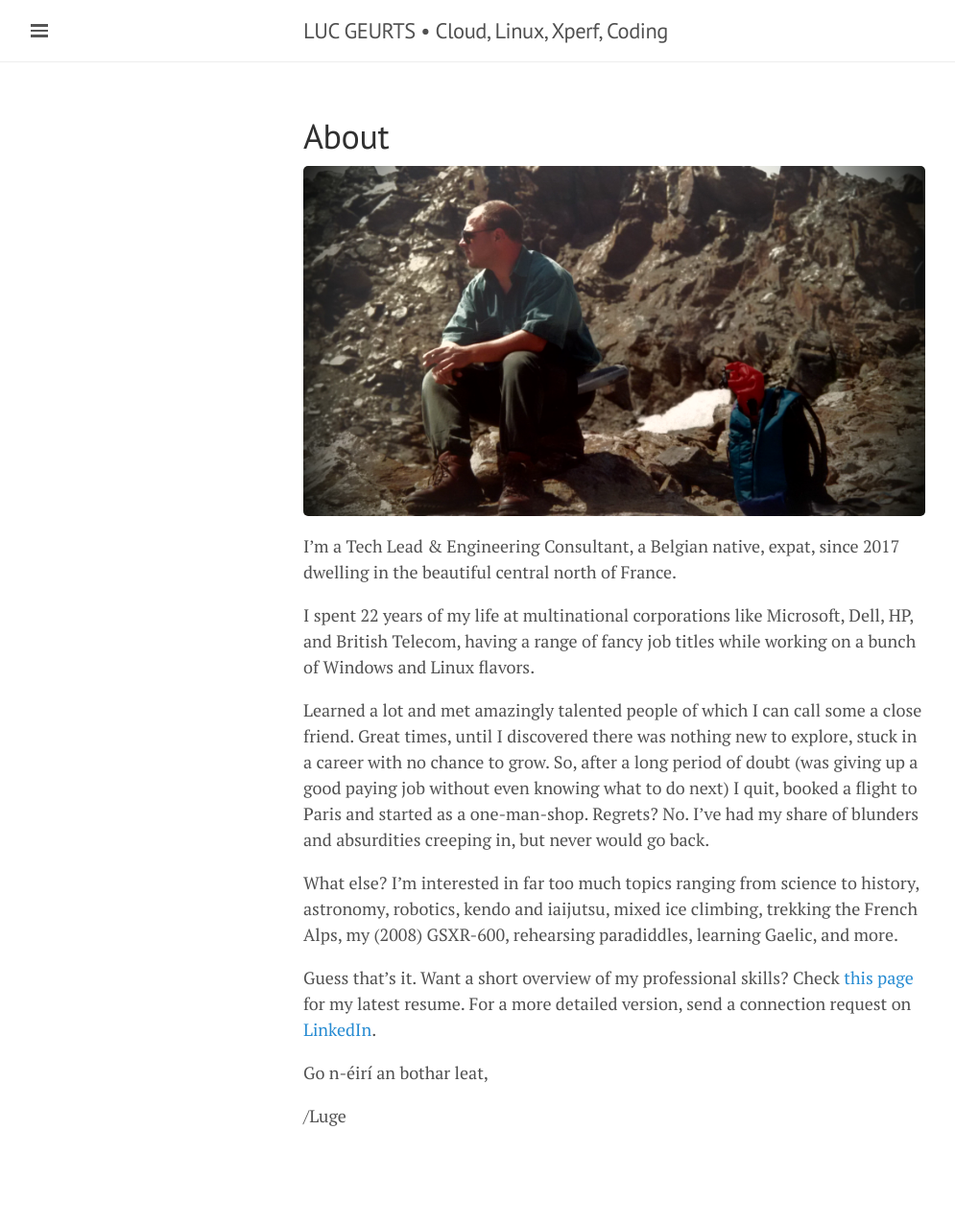
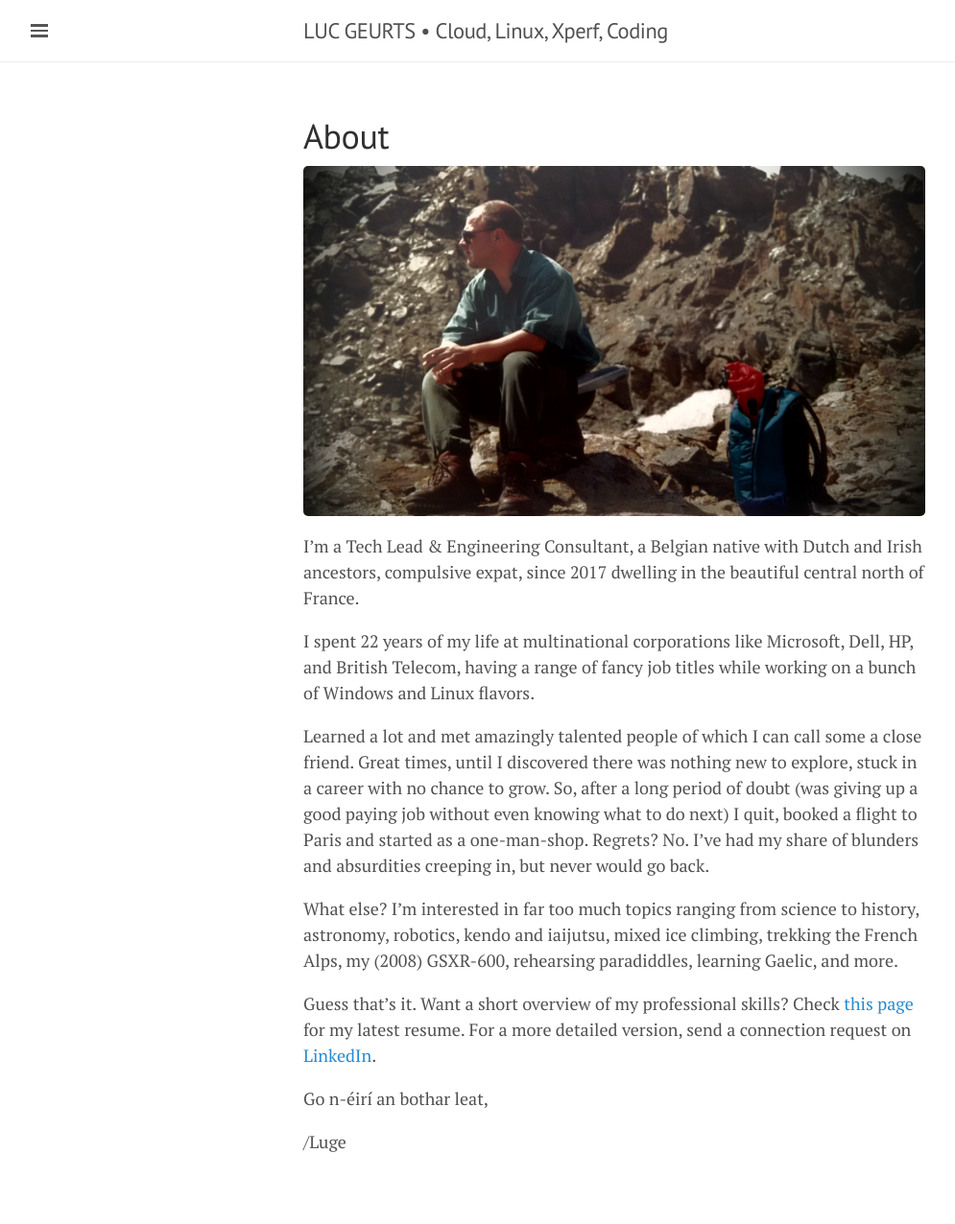
Before and after one commit to lgeurts/lgeurts.github.io, a Jekyll site: the page built from about.md, in a window 1280 px wide. Shown: the whole page at 96% size, without its empty margins (0-995 px from the left). Built offline with Jekyll 4.4.1, drawn with Linux system fonts in a browser that asks for light colours; nearby versions of some CDN libraries; before the commit the page ends 1249 px from its top, so only the background shows below that.

Commit message:
Update about.md

```diff
--- a/about.md
+++ b/about.md
@@ -5,7 +5,7 @@ title: About
 
 ![KNAV Austria](/assets/C2ADV01.jpg)
 
-I'm a Tech Lead & Engineering Consultant, a Belgian native, expat, since 2017 dwelling in the beautiful central north of France.
+I'm a Tech Lead & Engineering Consultant, a Belgian native with Dutch and Irish ancestors, compulsive expat, since 2017 dwelling in the beautiful central north of France.
 
 I spent 22 years of my life at multinational corporations like Microsoft, Dell, HP, and British Telecom, having a range of fancy job titles while working on a bunch of Windows and Linux flavors.
 
```
